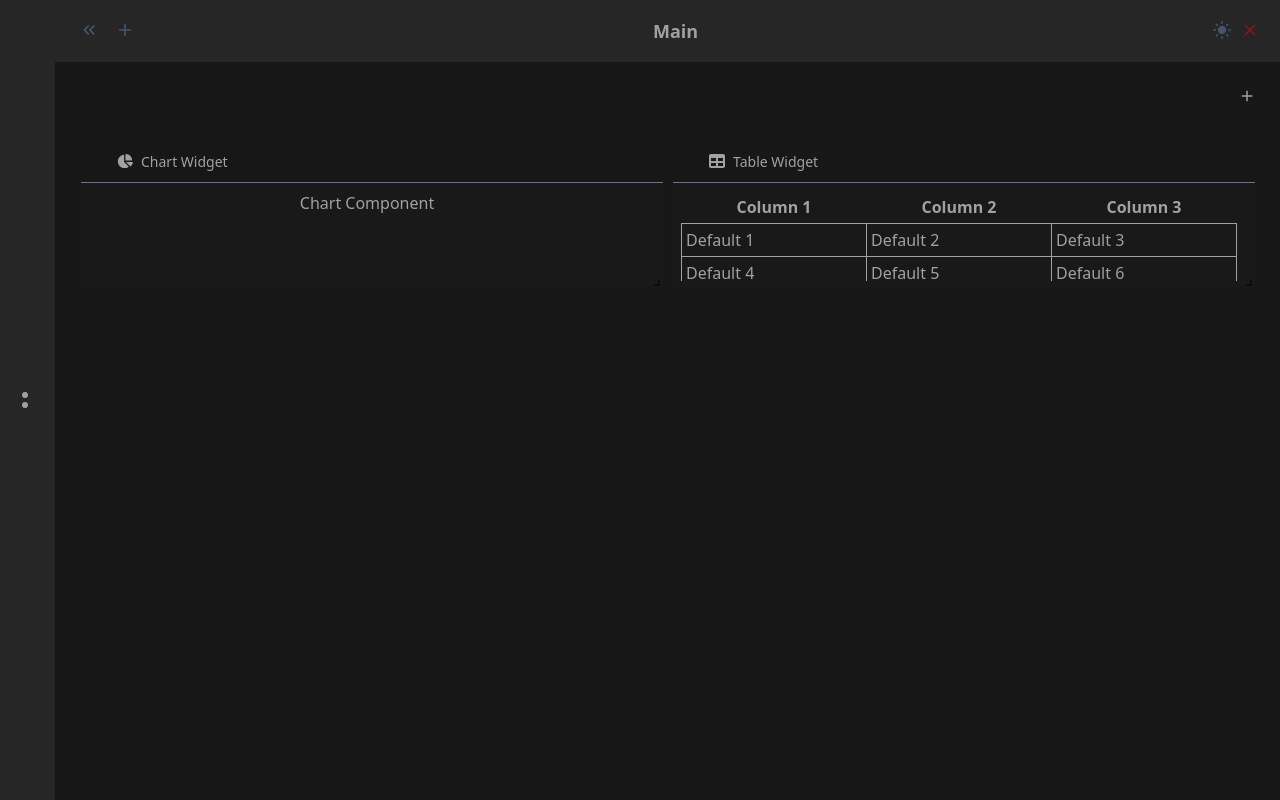
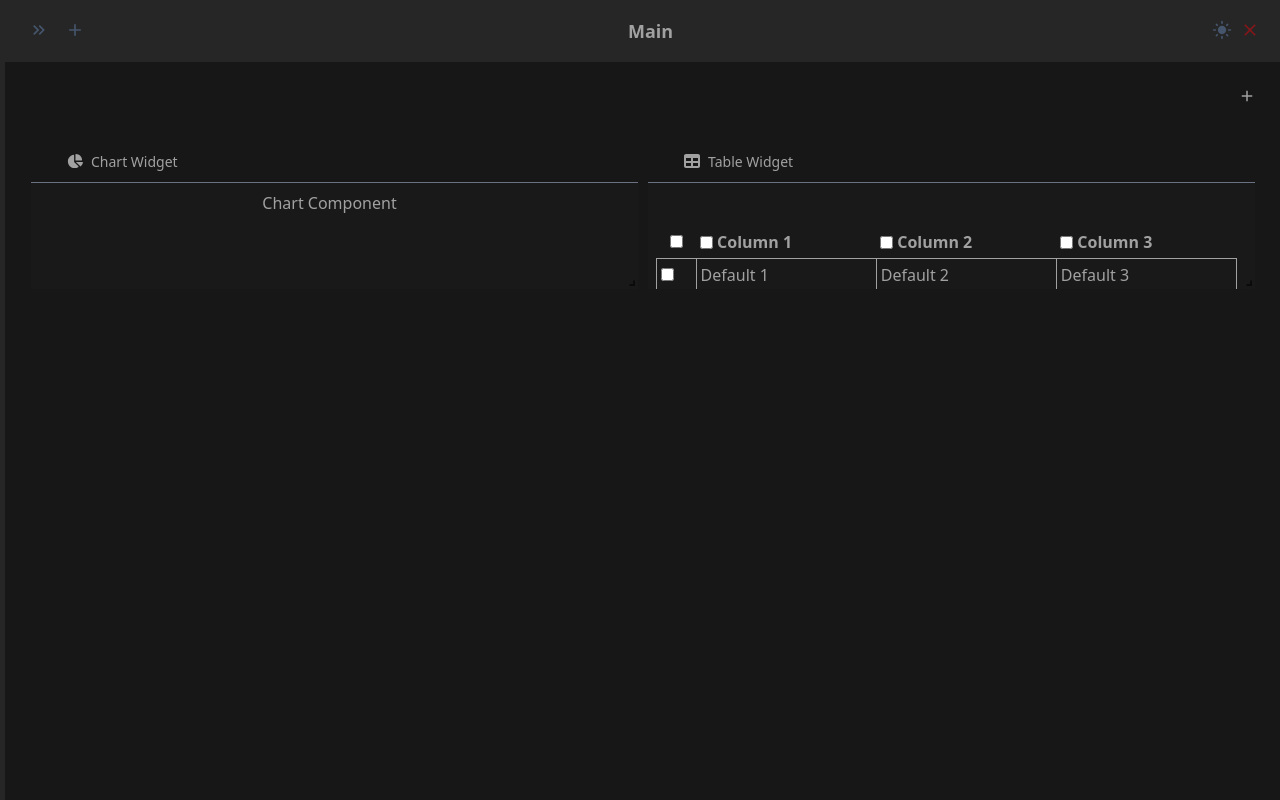
Before and after one commit to zAbdelAziz/MeindNest, a React (Vite) app in the folder frontend/: page /1 in a window 1280 px wide. Built offline with nearby package versions, Linux system fonts and the light colour scheme.

Commit message:
<feat, refactor>[FE] Table Selection + Table Top Menu + Sidebar collapsed onstart

```diff
--- a/frontend/src/components/generic/Dropdown.tsx
+++ b/frontend/src/components/generic/Dropdown.tsx
@@ -17,7 +17,7 @@ function Dropdown<T>({ options, label, mainIcon, toggleIcon }: DropdownProps<T>)
       <button
         type="button"
         onClick={() => setOpen(!open)}
-        className="inline-flex items-center justify-between w-full p-2  text-sm font-medium hover:bg-gray-200 dark:hover:bg-gray-800 focus:outline-none"
+        className="inline-flex items-center justify-between w-full p-2  text-sm font-medium hover:bg-gray-300 dark:hover:bg-gray-800 focus:outline-none"
       >
         <div className="flex items-center">
           {mainIcon && <span className="mr-2">{mainIcon}</span>}
@@ -44,7 +44,7 @@ function Dropdown<T>({ options, label, mainIcon, toggleIcon }: DropdownProps<T>)
               <button
                 key={index}
                 onClick={() => selectOption(option)}
-                className="block w-full text-left px-4 py-2 text-sm hover:bg-gray-200 dark:hover:bg-gray-800"
+                className="block w-full text-left px-4 py-2 text-sm hover:bg-gray-300 dark:hover:bg-gray-800"
               >
                 {option.render()}
               </button>
--- a/frontend/src/components/widgets/Table.tsx
+++ b/frontend/src/components/widgets/Table.tsx
@@ -4,20 +4,18 @@ import {
   useReactTable,
   getCoreRowModel,
   flexRender,
+  ColumnDef,
 } from '@tanstack/react-table';
-
 import { useTableStore, TableData } from '../../stores/useTableStore';
 import { useInitializeTable } from '../../hooks/widgets/table/useInitializeTable';
 import { useEditableCell } from '../../hooks/widgets/table/useEditableCell';
 import { useTableColumns } from '../../hooks/widgets/table/useTableColumns';
-
+import TableMenu from './tables/TableMenu';
 import '../../assets/css/widget.css';
-
 
 export interface TableComponentProps {
   widgetId: string;
 }
-
 
 const defaultTableData: TableData = {
   headers: ['Column 1', 'Column 2', 'Column 3'],
@@ -28,26 +26,19 @@ const defaultTableData: TableData = {
 };
 
 const TableComponent: React.FC<TableComponentProps> = ({ widgetId }) => {
-  const {setTableData } = useTableStore();
+  const { setTableData } = useTableStore();
 
-  // Initialize the table data.
+  // Initialize table data (or use default)
   const tableData = useInitializeTable(widgetId, defaultTableData);
 
-  // Manage editable cell state.
+  // Manage inline editing state
   const { editingCell, setEditingCell, editingValue, setEditingValue } = useEditableCell();
 
-  // Build table columns with editable header and cell logic.
-  const columns = useTableColumns({
-    tableData,
-    widgetId,
-    editingCell,
-    editingValue,
-    setEditingCell,
-    setEditingValue,
-    setTableData,
-  });
+  // New state for row and column selections.
+  const [selectedRows, setSelectedRows] = React.useState<number[]>([]);
+  const [selectedColumns, setSelectedColumns] = React.useState<number[]>([]);
 
-  // Convert rows (string arrays) into an array of objects for TanStack Table.
+  // Prepare data objects for TanStack Table from tableData.
   const data = React.useMemo(() => {
     return tableData.rows.map((row) => {
       const rowObj: Record<string, string> = {};
@@ -58,6 +49,62 @@ const TableComponent: React.FC<TableComponentProps> = ({ widgetId }) => {
     });
   }, [tableData]);
 
+  // Get column definitions for data columns (includes inline editing & column selection).
+  const dataColumns = useTableColumns({
+    tableData,
+    widgetId,
+    editingCell,
+    editingValue,
+    setEditingCell,
+    setEditingValue,
+    setTableData,
+    selectedColumns,
+    setSelectedColumns,
+  });
+
+  // Create a dedicated selection column for rows.
+  const selectionColumn: ColumnDef<Record<string, string>> = {
+    id: 'selection',
+    header: () => (
+      <input
+        type="checkbox"
+        checked={selectedRows.length === data.length && data.length > 0}
+        onChange={(e) => {
+          if (e.target.checked) {
+            setSelectedRows(data.map((_, idx) => idx));
+          } else {
+            setSelectedRows([]);
+          }
+        }}
+        onClick={(e) => e.stopPropagation()}
+      />
+    ),
+    cell: ({ row }) => {
+      const rowIndex = row.index;
+      return (
+        <input
+          type="checkbox"
+          checked={selectedRows.includes(rowIndex)}
+          onChange={(e) => {
+            if (e.target.checked) {
+              setSelectedRows((prev) => [...prev, rowIndex]);
+            } else {
+              setSelectedRows((prev) => prev.filter((i) => i !== rowIndex));
+            }
+          }}
+          onClick={(e) => e.stopPropagation()}
+        />
+      );
+    },
+    size: 40,
+  };
+
+  // Merge the selection column with the rest of the data columns.
+  const columns: ColumnDef<Record<string, string>>[] = React.useMemo(() => {
+    return [selectionColumn, ...dataColumns];
+  }, [selectionColumn, dataColumns]);
+
+  // Build the TanStack Table instance.
   const tableInstance = useReactTable({
     data,
     columns,
@@ -65,7 +112,10 @@ const TableComponent: React.FC<TableComponentProps> = ({ widgetId }) => {
   });
 
   return (
-    <div className="h-full overflow-auto scrollbar">
+    <div className="widget group relative h-full">
+      {/* Top menu always rendered; buttons show on hover */}
+      <TableMenu selectedRows={selectedRows} selectedColumns={selectedColumns} />
+      <div className="h-max overflow-auto scrollbar">
         <table className="min-w-full">
           <thead>
             {tableInstance.getHeaderGroups().map((headerGroup) => (
@@ -84,7 +134,7 @@ const TableComponent: React.FC<TableComponentProps> = ({ widgetId }) => {
             {tableInstance.getRowModel().rows.map((row) => (
               <tr key={row.id}>
                 {row.getVisibleCells().map((cell) => (
-                <td key={cell.id} className="border p-1">
+                  <td key={cell.id} className="border p-1 hover:bg-gray-300 dark:hover:bg-gray-800">
                     {flexRender(cell.column.columnDef.cell, cell.getContext())}
                   </td>
                 ))}
@@ -93,6 +143,7 @@ const TableComponent: React.FC<TableComponentProps> = ({ widgetId }) => {
           </tbody>
         </table>
       </div>
+    </div>
   );
 };
 
--- /dev/null
+++ b/frontend/src/components/widgets/tables/TableMenu.tsx
@@ -0,0 +1,83 @@
+// src/components/TableMenu.tsx
+import React from 'react';
+
+import Dropdown from '../../generic/Dropdown';
+
+import {MdAdd, MdClose} from "react-icons/md";
+import {PiColumnsPlusLeftFill, PiColumnsPlusRightFill} from "react-icons/pi";
+
+
+interface TableMenuProps {
+  selectedRows: number[];
+  selectedColumns: number[];
+}
+
+const TableMenu: React.FC<TableMenuProps> = ({ selectedRows, selectedColumns }) => {
+  const hasSelection = selectedRows.length > 0 || selectedColumns.length > 0;
+  return (
+    <div className="w-full flex justify-between">
+
+		{/*Selection*/}
+      <div className="opacity-0 group-hover:opacity-100 transition-opacity duration-300">
+        {hasSelection && (
+          <div className="flex p-1">
+            <button className="hover:bg-gray-300 dark:hover:bg-red-950 focus:outline-none p-1"><MdClose className="text-lg" /></button>
+          </div>
+        )}
+      </div>
+
+		{/*Static*/}
+	  <div className="opacity-0 group-hover:opacity-100 transition-opacity duration-300">
+		  <Dropdown
+			toggleIcon={<MdAdd className="text-lg" />}
+			options={[
+			  {
+				value: { id: 1, name: 'RowTop', icon: '', label: 'Row To Top' },
+				onSelect: () => addRowTop,
+				render: () => (
+				  <div className="flex items-center w-max" title="RowTop">
+					<PiColumnsPlusLeftFill title="Row To Top" />
+					<span className="ml-1 text-xs">Top Row</span>
+				  </div>
+				),
+			  },
+				{
+				value: { id: 2, name: 'RowBottom', icon: '', label: 'Row To Bottom' },
+				onSelect: () => addRowBottom,
+				render: () => (
+				  <div className="flex items-center w-max" title="RowBottom">
+					<PiColumnsPlusLeftFill title="Row To Bottom" />
+					<span className="ml-1 text-xs">Bottom Row</span>
+				  </div>
+				),
+			  },
+			  {
+				value: { id: 3, name: 'ColumnToLeft', icon: '', label: 'Column To Left' },
+				onSelect: () => addColumnLeft,
+				render: () => (
+				  <div className="flex items-center w-max">
+					<PiColumnsPlusLeftFill className="text-lg" title="Column To Left" />
+					<span className="ml-1 text-xs">Left Column</span>
+				  </div>
+				),
+			  },
+				{
+				value: { id: 3, name: 'ColumnToRight', icon: '', label: 'Column To Right' },
+				onSelect: () => addColumnRight,
+				render: () => (
+				  <div className="flex items-center w-max">
+					<PiColumnsPlusRightFill className="text-lg" title="Column To Right" />
+					<span className="ml-1 text-xs">Right Column</span>
+				  </div>
+				),
+			  },
+			]}
+		  />
+	  </div>
+
+
+    </div>
+  );
+};
+
+export default TableMenu;
--- a/frontend/src/hooks/widgets/table/useTableColumns.tsx
+++ b/frontend/src/hooks/widgets/table/useTableColumns.tsx
@@ -12,6 +12,8 @@ interface UseTableColumnsProps {
   setEditingCell: React.Dispatch<React.SetStateAction<EditingCell | null>>;
   setEditingValue: React.Dispatch<React.SetStateAction<string>>;
   setTableData: (widgetId: string, updater: ((prev: TableData) => TableData) | TableData) => void;
+  selectedColumns: number[];
+  setSelectedColumns: React.Dispatch<React.SetStateAction<number[]>>;
 }
 
 export const useTableColumns = ({
@@ -22,14 +24,36 @@ export const useTableColumns = ({
   setEditingCell,
   setEditingValue,
   setTableData,
+  selectedColumns,
+  setSelectedColumns,
 }: UseTableColumnsProps): ColumnDef<Record<string, string>>[] => {
   return React.useMemo(() => {
     return tableData.headers.map((header, colIndex) => ({
       id: `col${colIndex}`,
       accessorKey: `col${colIndex}`,
-      header: () => {
-        if (editingCell && editingCell.row === -1 && editingCell.col === colIndex) {
-          return (
+      header: () => (
+        <div className="flex items-center">
+          <input
+            type="checkbox"
+            checked={selectedColumns.includes(colIndex)}
+            onClick={(e) => {
+              e.stopPropagation();
+              setSelectedColumns((prev) =>
+                prev.includes(colIndex)
+                  ? prev.filter((c) => c !== colIndex)
+                  : [...prev, colIndex]
+              );
+            }}
+            onChange={() => {}}
+          />
+          <div
+            onClick={() => {
+              setEditingCell({ row: -1, col: colIndex });
+              setEditingValue(header);
+            }}
+            className="cursor-pointer ml-1"
+          >
+            {editingCell && editingCell.row === -1 && editingCell.col === colIndex ? (
               <input
                 className="border-0 p-1 w-full"
                 value={editingValue}
@@ -57,20 +81,12 @@ export const useTableColumns = ({
                 }}
                 autoFocus
               />
-          );
-        }
-        return (
-          <div
-            onClick={() => {
-              setEditingCell({ row: -1, col: colIndex });
-              setEditingValue(header);
-            }}
-            className="cursor-pointer"
-          >
-            {header}
+            ) : (
+              header
+            )}
           </div>
-        );
-      },
+        </div>
+      ),
       cell: (info) => {
         const colIdx = colIndex;
         const cellValue = info.getValue() as string;
@@ -123,5 +139,15 @@ export const useTableColumns = ({
         );
       },
     }));
-  }, [tableData, editingCell, editingValue, setEditingCell, setEditingValue, setTableData, widgetId]);
+  }, [
+    tableData,
+    editingCell,
+    editingValue,
+    setEditingCell,
+    setEditingValue,
+    setTableData,
+    widgetId,
+    selectedColumns,
+    setSelectedColumns,
+  ]);
 };
--- /dev/null
+++ b/frontend/src/hooks/widgets/table/useTableSelection.ts
@@ -0,0 +1,68 @@
+// src/hooks/useTableSelection.ts
+import { useState } from 'react';
+
+export interface CellPosition {
+  row: number;
+  col: number;
+}
+
+export interface DragSelection {
+  start: CellPosition;
+  end: CellPosition;
+}
+
+export const useTableSelection = () => {
+  const [selectedRows, setSelectedRows] = useState<Set<number>>(new Set());
+  const [selectedColumns, setSelectedColumns] = useState<Set<number>>(new Set());
+  const [dragSelection, setDragSelection] = useState<DragSelection | null>(null);
+
+  const toggleRowSelection = (rowIndex: number) => {
+    setSelectedRows((prev) => {
+      const newSet = new Set(prev);
+      if (newSet.has(rowIndex)) {
+        newSet.delete(rowIndex);
+      } else {
+        newSet.add(rowIndex);
+      }
+      return newSet;
+    });
+  };
+
+  const toggleColumnSelection = (colIndex: number) => {
+    setSelectedColumns((prev) => {
+      const newSet = new Set(prev);
+      if (newSet.has(colIndex)) {
+        newSet.delete(colIndex);
+      } else {
+        newSet.add(colIndex);
+      }
+      return newSet;
+    });
+  };
+
+  const startDragSelection = (start: CellPosition) => {
+    setDragSelection({ start, end: start });
+  };
+
+  const updateDragSelection = (current: CellPosition) => {
+    if (dragSelection) {
+      setDragSelection({ start: dragSelection.start, end: current });
+    }
+  };
+
+  const endDragSelection = () => {
+    // In a full implementation you might consolidate the drag region into row/column selection
+    setDragSelection(null);
+  };
+
+  return {
+    selectedRows,
+    selectedColumns,
+    dragSelection,
+    toggleRowSelection,
+    toggleColumnSelection,
+    startDragSelection,
+    updateDragSelection,
+    endDragSelection,
+  };
+};
--- a/frontend/src/stores/useSidebarStore.ts
+++ b/frontend/src/stores/useSidebarStore.ts
@@ -11,8 +11,8 @@ export interface SidebarState {
 }
 
 const initialState: Omit<SidebarState, 'setSidebarWidth' | 'toggleSidebarWidth' | 'setDragging'> = {
-  sidebarWidth: 50,
-  sideBarExpanded: false,
+  sidebarWidth: 0,
+  sideBarExpanded: true,
   dragging: false,
 };
 
```
Lines whose indentation alone changed are shown as unchanged.
